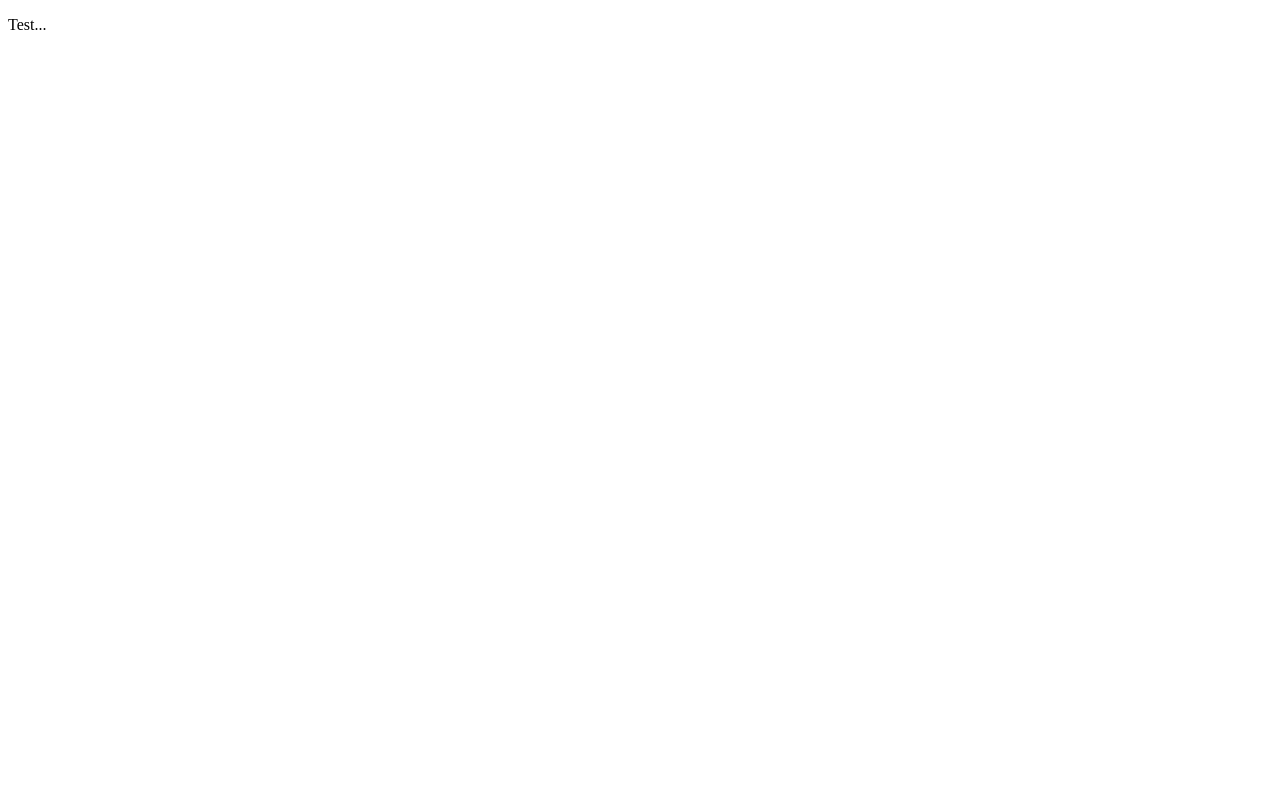
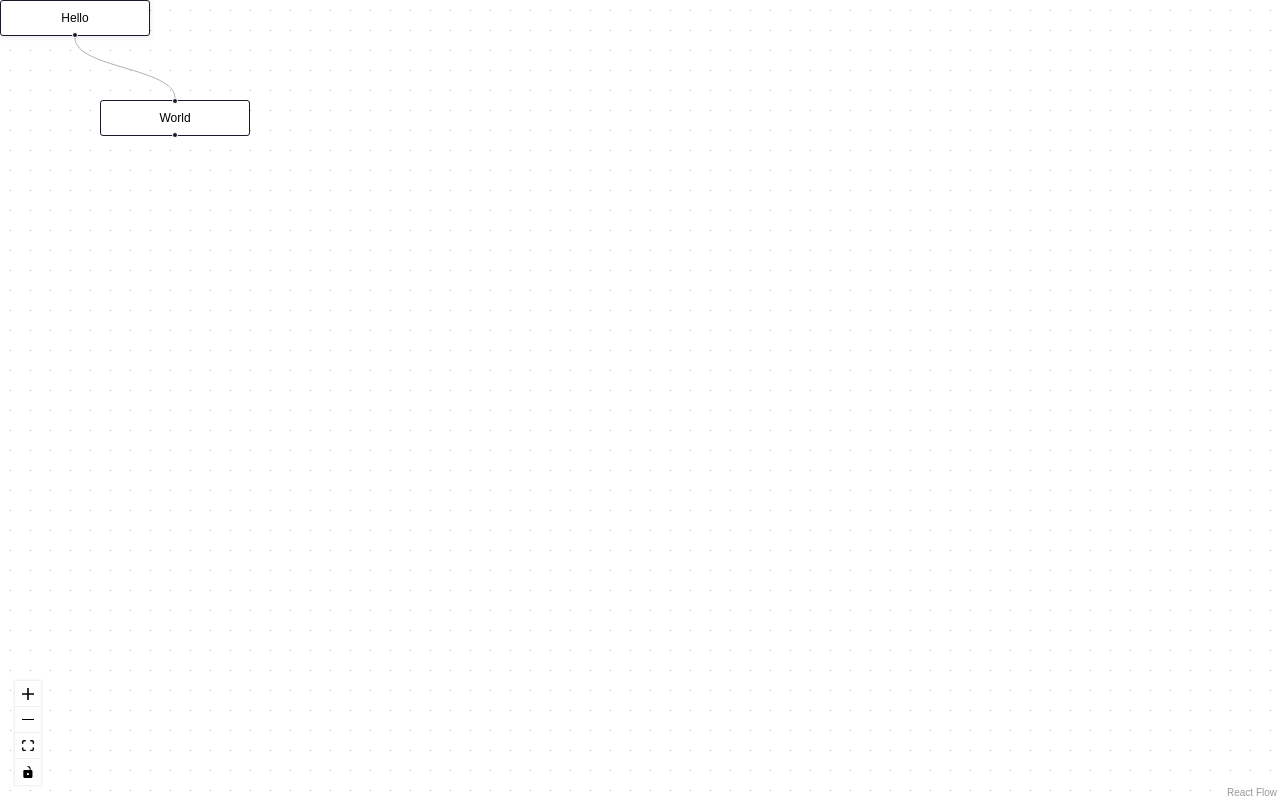
Before and after one commit to marko-koljancic/minimystx, a React (Vite) app: page / in a window 1280 px wide. Built offline with nearby package versions, Linux system fonts and the light colour scheme.

Commit message:
Add @xyflow/react dependency and implement ReactFlow in App component; remove unused index.css

```diff
--- a/package.json
+++ b/package.json
@@ -10,6 +10,7 @@
     "preview": "vite preview"
   },
   "dependencies": {
+    "@xyflow/react": "^12.7.0",
     "react": "^18.3.1",
     "react-dom": "^18.3.1"
   },
--- /dev/null
+++ b/src/App.css
@@ -0,0 +1,17 @@
+*,
+*::before,
+*::after {
+  margin: 0;
+  padding: 0;
+  box-sizing: border-box;
+}
+
+html,
+body {
+  font-family: sans-serif;
+}
+
+#root {
+  width: 100vw;
+  height: 100vh;
+}
--- a/src/App.tsx
+++ b/src/App.tsx
@@ -1,5 +1,31 @@
+import { Background, Controls, ReactFlow } from "@xyflow/react";
+import "@xyflow/react/dist/style.css";
+import "./App.css";
+
+const nodes = [
+  {
+    id: "1",
+    position: { x: 0, y: 0 },
+    data: { label: "Hello" },
+    type: "input",
+  },
+  {
+    id: "2",
+    position: { x: 100, y: 100 },
+    data: { label: "World" },
+  },
+];
+
+const edges = [{ id: "1-2", source: "1", target: "2" }];
+
 function App() {
-  return <p>Test...</p>;
+  return (
+    <div style={{ height: "100%" }}>
+      <ReactFlow nodes={nodes} edges={edges}>
+        <Background />
+        <Controls />
+      </ReactFlow>
+    </div>
+  );
 }
-
 export default App;
```
Also changed, not shown: 2 other files (tests, documents, lock files or other folders).
